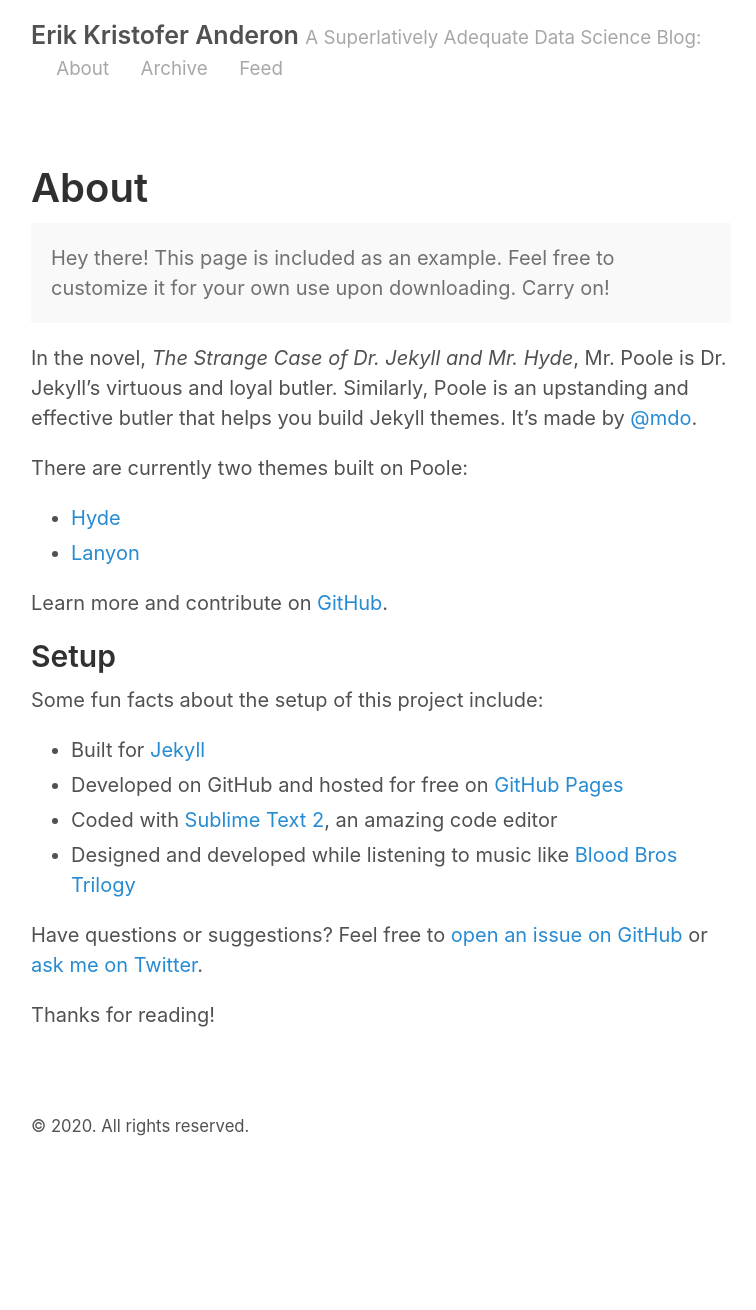
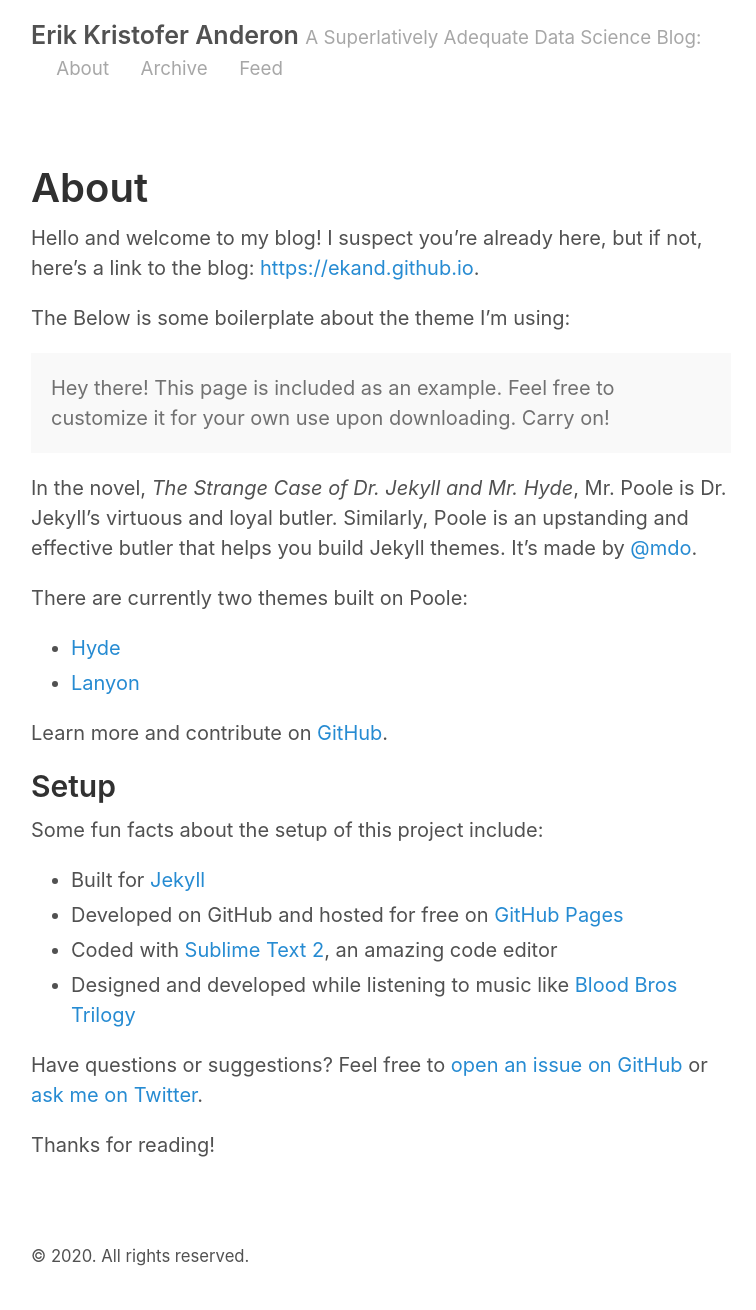
Before and after one commit to erikkristoferanderson/ekand.github.io, a Jekyll site: the page built from about.md, in a window 1280 px wide. Shown: the whole page, without its empty margins (259-1015 px from the left). Built offline with Jekyll 4.4.1, drawn with Linux system fonts in a browser that asks for light colours; before the commit the page ends 1180 px from its top, so only the background shows below that.

Commit message:
edit about.md

```diff
--- a/about.md
+++ b/about.md
@@ -2,6 +2,12 @@
 layout: page
 title: About
 ---
+
+Hello and welcome to my blog! I suspect you're already here, but if not, here's a link to the blog: [https://ekand.github.io](https://ekand.github.io).
+
+
+The Below is some boilerplate about the theme I'm using:
+
 
 <p class="message">
   Hey there! This page is included as an example. Feel free to customize it for your own use upon downloading. Carry on!
```
